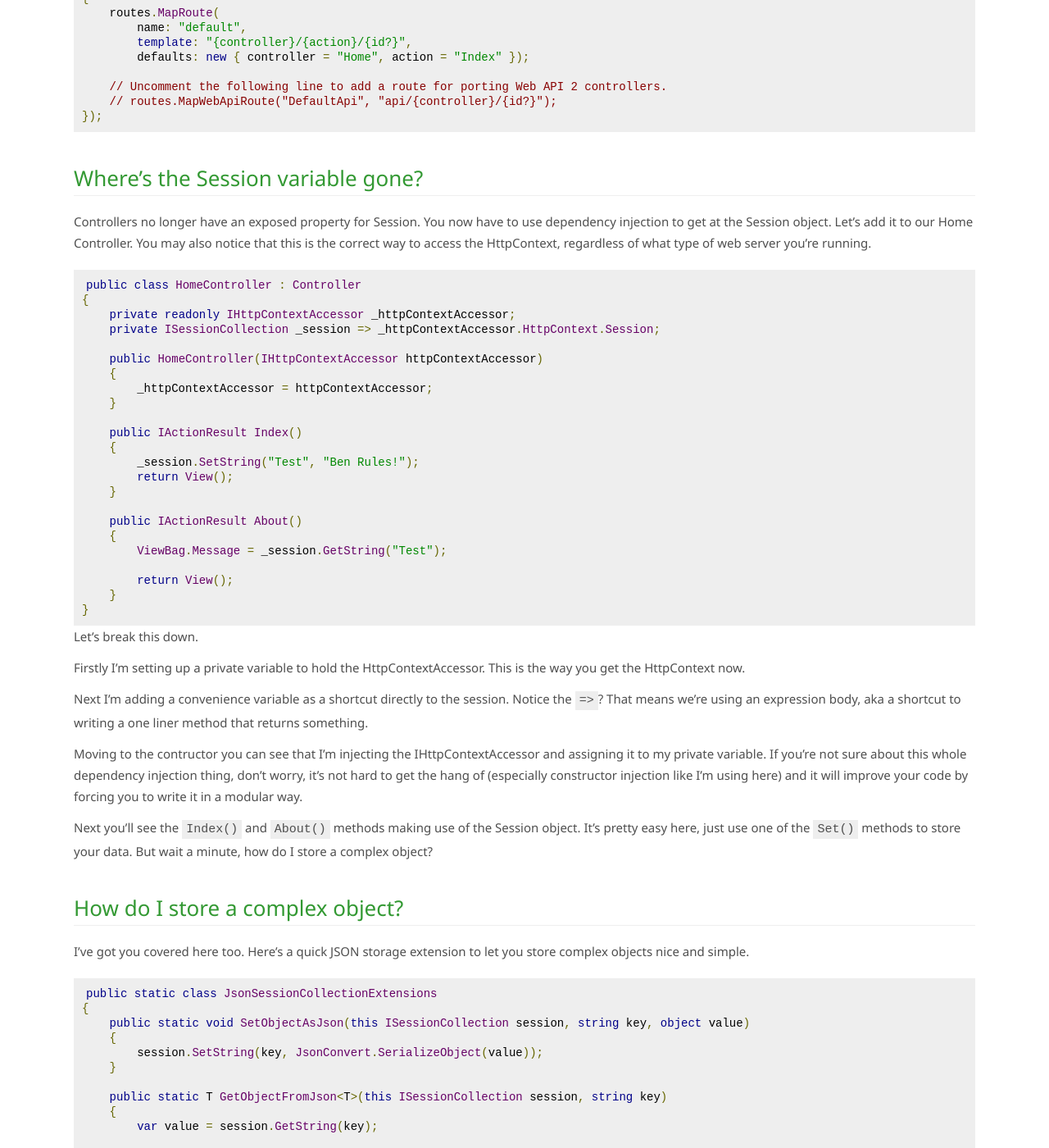
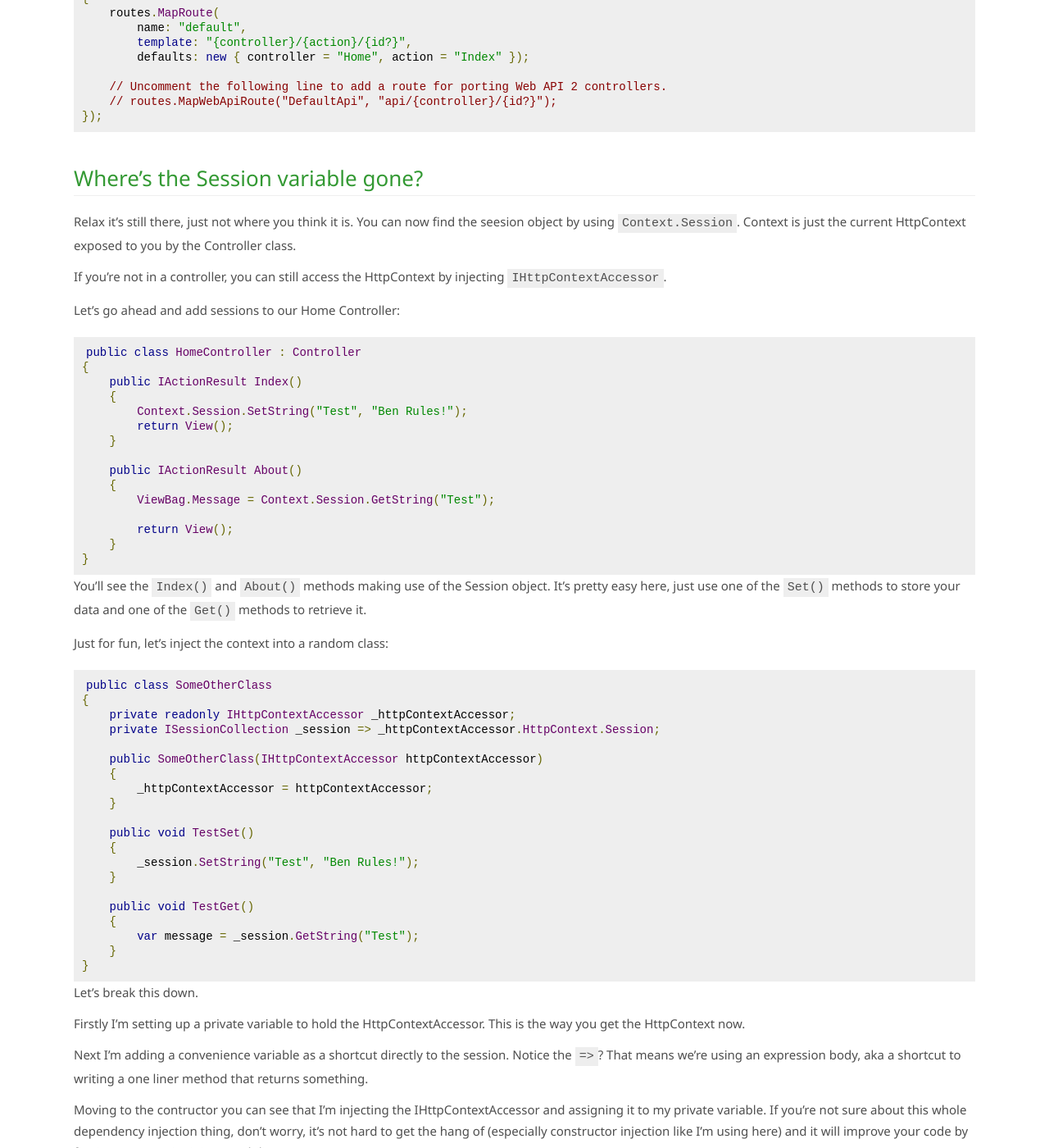
Before and after one commit to bjcull/bjcull.github.com, a Jekyll site: the page built from _posts/2015-07-10-using-sessions-and-httpcontext-in-aspnet5-and-mvc6.md, in a window 1280 px wide and 1400 px high, scrolled down 1380 px. Shown: the whole window at 82% size. Built offline with Jekyll 4.4.1, drawn with Linux system fonts in a browser that asks for light colours; nearby versions of some CDN libraries; comment, search, counter and statistics services are not loaded; some of the changed text lies outside the part shown.

Commit message:
Updated Session Post

```diff
--- a/_posts/2015-07-10-using-sessions-and-httpcontext-in-aspnet5-and-mvc6.md
+++ b/_posts/2015-07-10-using-sessions-and-httpcontext-in-aspnet5-and-mvc6.md
@@ -49,29 +49,50 @@ Next, we'll tell OWIN to use a Memory Cache to store the session data. Add the `
     });
 
 ## Where's the Session variable gone?
-Controllers no longer have an exposed property for Session. You now have to use dependency injection to get at the Session object. Let's add it to our Home Controller. You may also notice that this is the correct way to access the HttpContext, regardless of what type of web server you're running.
+Relax it's still there, just not where you think it is. You can now find the seesion object by using `Context.Session`. Context is just the current HttpContext exposed to you by the Controller class.
+
+If you're not in a controller, you can still access the HttpContext by injecting `IHttpContextAccessor`.
+
+Let's go ahead and add sessions to our Home Controller:
 
     public class HomeController : Controller
     {
-        private readonly IHttpContextAccessor _httpContextAccessor;
-        private ISessionCollection _session => _httpContextAccessor.HttpContext.Session;
-
-        public HomeController(IHttpContextAccessor httpContextAccessor)
-        {
-            _httpContextAccessor = httpContextAccessor;
-        }
-
         public IActionResult Index()
         {
-            _session.SetString("Test", "Ben Rules!");
+            Context.Session.SetString("Test", "Ben Rules!");
             return View();
         }
 
         public IActionResult About()
         {
-            ViewBag.Message = _session.GetString("Test");
+            ViewBag.Message = Context.Session.GetString("Test");
 
             return View();
+        }
+    }
+
+You'll see the `Index()` and `About()` methods making use of the Session object. It's pretty easy here, just use one of the `Set()` methods to store your data and one of the `Get()` methods to retrieve it.
+
+Just for fun, let's inject the context into a random class:
+
+    public class SomeOtherClass
+    {
+        private readonly IHttpContextAccessor _httpContextAccessor;
+        private ISessionCollection _session => _httpContextAccessor.HttpContext.Session;
+
+        public SomeOtherClass(IHttpContextAccessor httpContextAccessor)
+        {
+            _httpContextAccessor = httpContextAccessor;
+        }
+
+        public void TestSet()
+        {
+            _session.SetString("Test", "Ben Rules!");
+        }
+
+        public void TestGet()
+        {
+            var message = _session.GetString("Test");
         }
     }
 
@@ -83,7 +104,7 @@ Next I'm adding a convenience variable as a shortcut directly to the session. No
 
 Moving to the contructor you can see that I'm injecting the IHttpContextAccessor and assigning it to my private variable. If you're not sure about this whole dependency injection thing, don't worry, it's not hard to get the hang of (especially constructor injection like I'm using here) and it will improve your code by forcing you to write it in a modular way.
 
-Next you'll see the `Index()` and `About()` methods making use of the Session object. It's pretty easy here, just use one of the `Set()` methods to store your data. But wait a minute, how do I store a complex object?
+But wait a minute, how do I store a complex object?
 
 ## How do I store a complex object?
 I've got you covered here too. Here's a quick JSON storage extension to let you store complex objects nice and simple.
```
